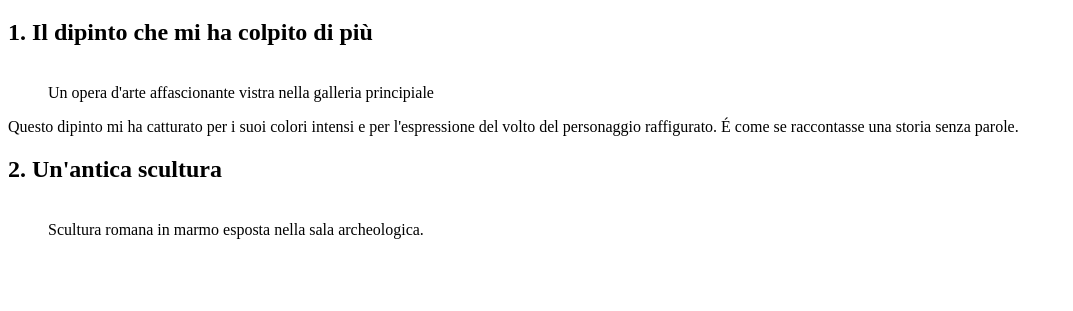
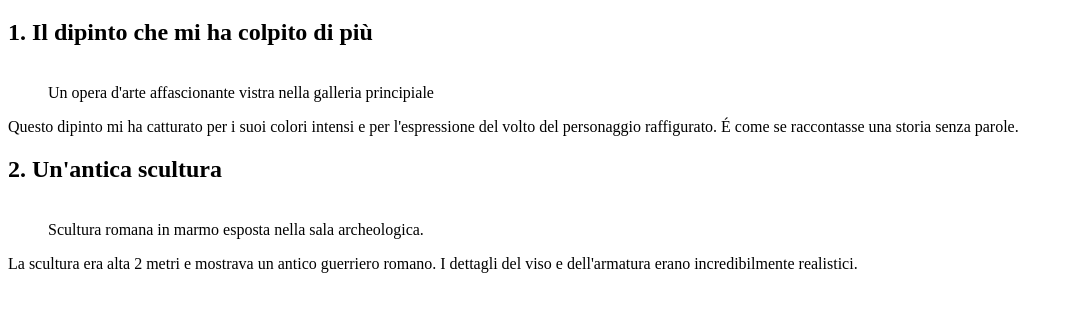
Before and after one commit to salvatorescalise1999/htmlcss-repo, a plain HTML site: page index.html in a window 1280 px wide. Shown: the part 61-372 px from the top of the page, without its empty margins (0-1073 px from the left). Drawn offline with Linux system fonts and the light colour scheme.

Commit message:
aggiunta di un paragrafo nella section scultura

```diff
--- a/index.html
+++ b/index.html
@@ -38,6 +38,8 @@
                 <figcaption>Scultura romana in marmo esposta nella sala archeologica.</figcaption>
             </figure>
 
+            <p>La scultura era alta 2 metri e mostrava un antico guerriero romano. I dettagli del viso e dell'armatura erano incredibilmente realistici.</p>
+
         </section>
 
         <section>
```
